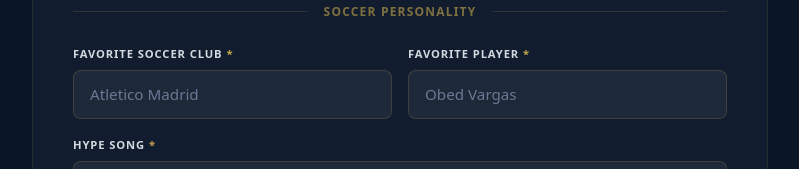
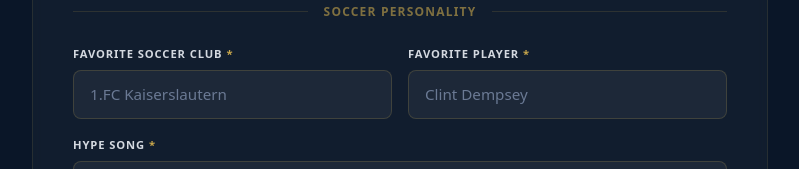
Before and after one commit to cbcfccreativedirector/captains-portal, a Next.js app in the folder Desktop/captains-portal/: page /join in a window 1280 px wide. Shown: the part 1053-1222 px from the top of the page, without its empty margins (240-1039 px from the left). Built offline with nearby package versions, Linux system fonts and the light colour scheme.

Commit message:
Update placeholder names

```diff
--- a/Desktop/captains-portal/src/app/join/page.tsx
+++ b/Desktop/captains-portal/src/app/join/page.tsx
@@ -290,14 +290,14 @@ style={{ background: '#eac6c8' }}>
               <FormField
                 label="Favorite Soccer Club"
                 required
-                placeholder="Atletico Madrid"
+                placeholder="1.FC Kaiserslautern"
                 error={errors.favoriteSoccerClub?.message}
                 {...register('favoriteSoccerClub')}
               />
               <FormField
                 label="Favorite Player"
                 required
-                placeholder="Obed Vargas"
+                placeholder="Clint Dempsey"
                 error={errors.favoritePlayer?.message}
                 {...register('favoritePlayer')}
               />
```
